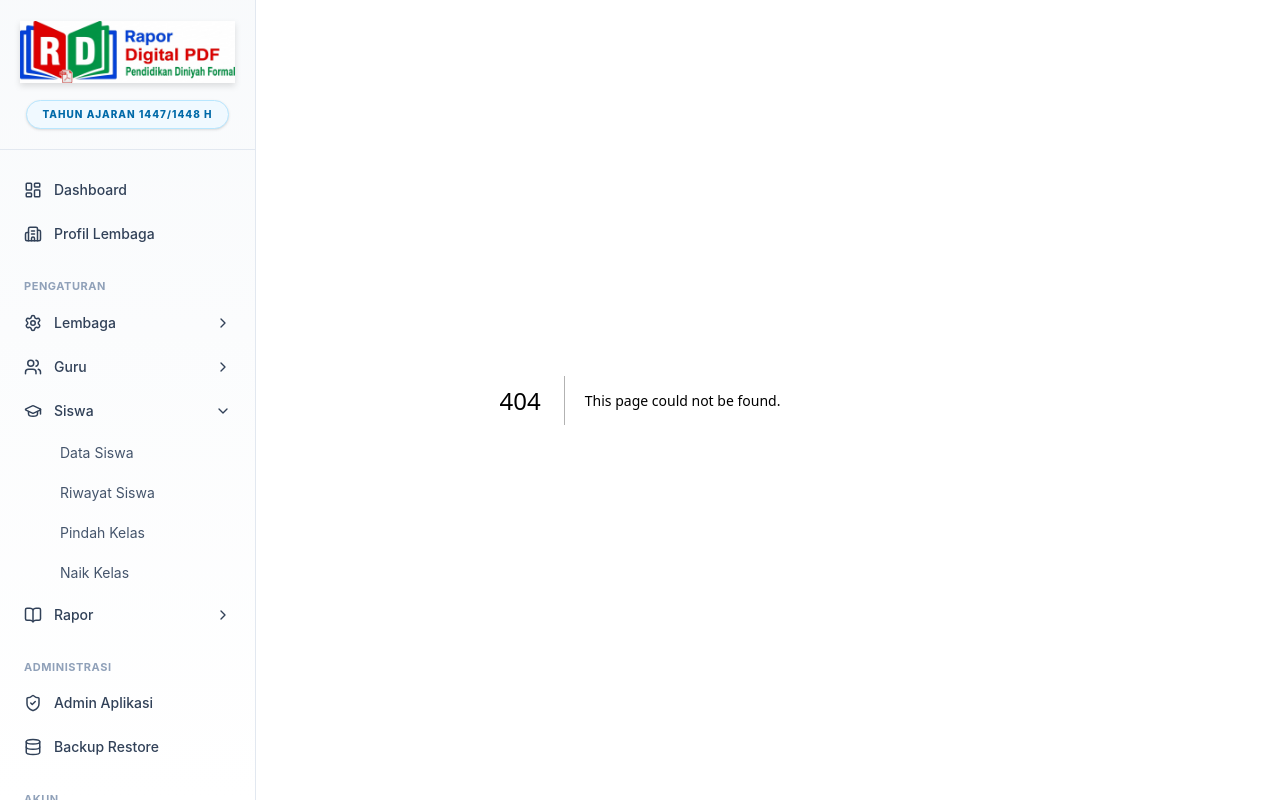
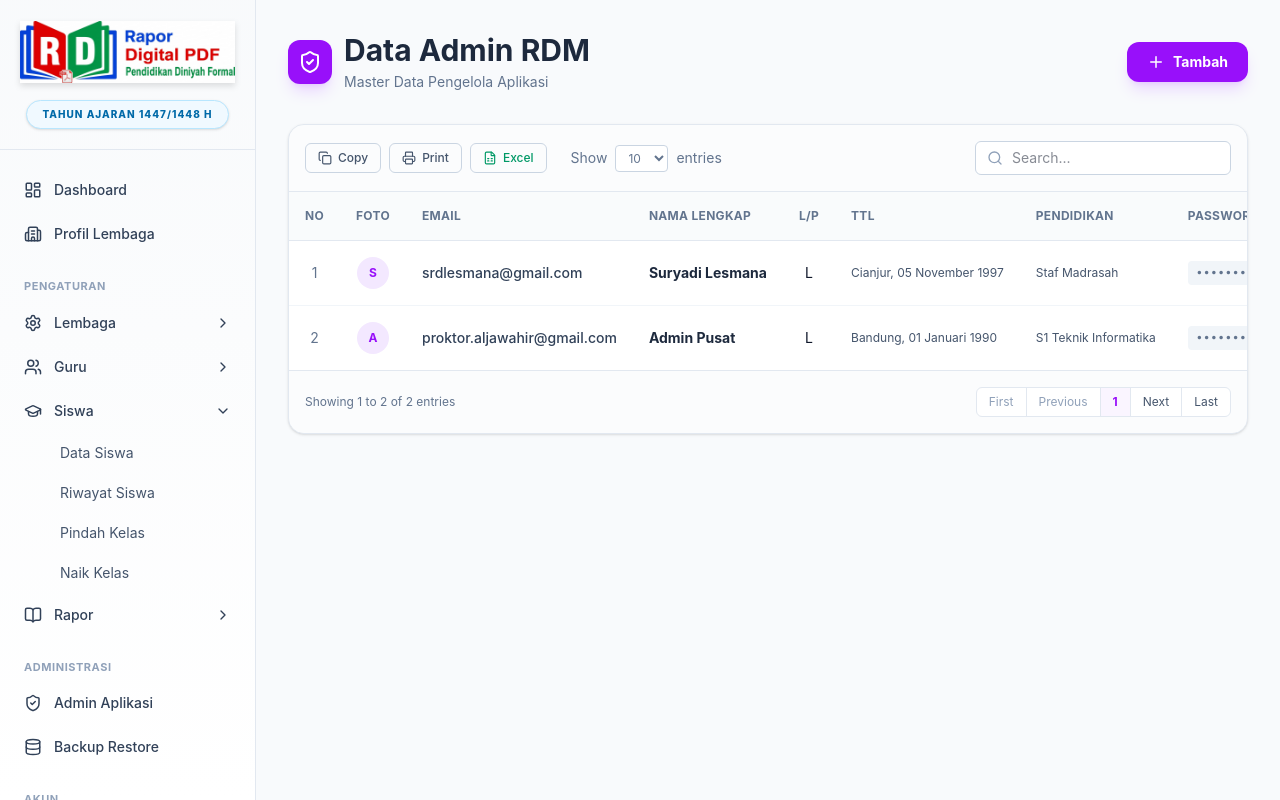
Before and after one commit to Kangsanboy/RD-PDF, a Next.js app: page /admin in a window 1280 px wide. Before the commit this address had no page. Built offline with nearby package versions, Linux system fonts and the light colour scheme.

Commit message:
Add files via upload

```diff
--- /dev/null
+++ b/app/admin/page.tsx
@@ -0,0 +1,158 @@
+"use client";
+
+import { useState } from "react";
+import { ShieldCheck, Plus, Search, Edit, Trash2, Copy, Printer, FileSpreadsheet, Eye, EyeOff } from "lucide-react";
+
+export default function AdminPage() {
+  // State untuk toggle visibilitas password
+  const [showPassword, setShowPassword] = useState<number | null>(null);
+
+  // Data dummy admin sesuai referensi
+  const dummyAdmin = [
+    { id: 1, email: "srdlesmana@gmail.com", nama: "Suryadi Lesmana", jk: "L", ttl: "Cianjur, 05 November 1997", pendidikan: "Staf Madrasah", password: "password123" },
+    { id: 2, email: "proktor.aljawahir@gmail.com", nama: "Admin Pusat", jk: "L", ttl: "Bandung, 01 Januari 1990", pendidikan: "S1 Teknik Informatika", password: "adminrahasia" },
+  ];
+
+  return (
+    <main className="flex-1 ml-64 p-8 bg-slate-50 dark:bg-slate-900 min-h-screen transition-colors duration-300">
+
+      {/* Header Halaman */}
+      <header className="flex flex-col md:flex-row justify-between items-start md:items-center mb-8 gap-4">
+        <div className="flex items-center gap-3">
+          <div className="p-2.5 bg-purple-600 rounded-xl text-white shadow-lg shadow-purple-500/20">
+            <ShieldCheck size={24} />
+          </div>
+          <div>
+            <h2 className="text-3xl font-bold text-slate-800 dark:text-white">Data Admin RDM</h2>
+            <p className="text-sm text-slate-500 dark:text-slate-400 mt-1">Master Data Pengelola Aplikasi</p>
+          </div>
+        </div>
+
+        <button className="flex items-center gap-2 bg-purple-600 hover:bg-purple-700 text-white px-5 py-2.5 rounded-xl shadow-lg shadow-purple-500/20 transition-all font-bold text-sm active:scale-95">
+          <Plus size={18} />
+          Tambah
+        </button>
+      </header>
+
+      {/* Area Konten Utama */}
+      <div className="bg-white dark:bg-slate-800 rounded-2xl border border-slate-200 dark:border-slate-700 shadow-sm overflow-hidden">
+
+        {/* Toolbar Export & Search */}
+        <div className="p-4 border-b border-slate-200 dark:border-slate-700 flex flex-col md:flex-row justify-between items-center gap-4 bg-slate-50/50 dark:bg-slate-800/50">
+
+          {/* Tombol Export */}
+          <div className="flex items-center gap-2">
+            <button className="flex items-center gap-1.5 px-3 py-1.5 border border-slate-300 dark:border-slate-600 rounded-md text-xs font-medium text-slate-600 dark:text-slate-300 hover:bg-slate-100 dark:hover:bg-slate-700 transition-colors">
+              <Copy size={14} /> Copy
+            </button>
+            <button className="flex items-center gap-1.5 px-3 py-1.5 border border-slate-300 dark:border-slate-600 rounded-md text-xs font-medium text-slate-600 dark:text-slate-300 hover:bg-slate-100 dark:hover:bg-slate-700 transition-colors">
+              <Printer size={14} /> Print
+            </button>
+            <button className="flex items-center gap-1.5 px-3 py-1.5 border border-slate-300 dark:border-slate-600 rounded-md text-xs font-medium text-emerald-600 dark:text-emerald-400 hover:bg-emerald-50 dark:hover:bg-emerald-900/30 transition-colors">
+              <FileSpreadsheet size={14} /> Excel
+            </button>
+
+            <div className="ml-4 flex items-center gap-2 text-sm text-slate-500 dark:text-slate-400 hidden sm:flex">
+                <span>Show</span>
+                <select className="border border-slate-300 dark:border-slate-600 rounded bg-white dark:bg-slate-900 px-2 py-1 text-xs outline-none focus:ring-1 focus:ring-purple-500">
+                    <option>10</option>
+                    <option>25</option>
+                    <option>50</option>
+                </select>
+                <span>entries</span>
+            </div>
+          </div>
+
+          {/* Search */}
+          <div className="relative w-full md:w-64">
+            <Search className="absolute left-3 top-1/2 -translate-y-1/2 text-slate-400" size={16} />
+            <input
+              type="text"
+              placeholder="Search..."
+              className="w-full pl-9 pr-3 py-1.5 text-sm bg-white dark:bg-slate-900 border border-slate-300 dark:border-slate-600 rounded-md focus:outline-none focus:ring-1 focus:ring-purple-500 dark:text-slate-200 transition-all"
+            />
+          </div>
+        </div>
+
+        {/* Tabel Data Admin */}
+        <div className="overflow-x-auto">
+          <table className="w-full text-sm text-left whitespace-nowrap">
+            <thead>
+              <tr className="text-xs text-slate-500 dark:text-slate-400 uppercase bg-slate-50/80 dark:bg-slate-900/80 border-b border-slate-200 dark:border-slate-700 font-semibold tracking-wide">
+                <th className="px-4 py-4 w-10 text-center">No</th>
+                <th className="px-4 py-4 text-center">Foto</th>
+                <th className="px-4 py-4">Email</th>
+                <th className="px-4 py-4">Nama Lengkap</th>
+                <th className="px-4 py-4 text-center">L/P</th>
+                <th className="px-4 py-4">TTL</th>
+                <th className="px-4 py-4">Pendidikan</th>
+                <th className="px-4 py-4">Password</th>
+                <th className="px-4 py-4 text-center">Aksi</th>
+              </tr>
+            </thead>
+            <tbody className="divide-y divide-slate-100 dark:divide-slate-700/50">
+              {dummyAdmin.map((item, index) => (
+                <tr key={item.id} className="hover:bg-purple-50/30 dark:hover:bg-purple-900/10 transition-colors">
+                  <td className="px-4 py-4 text-center text-slate-500 dark:text-slate-400">{index + 1}</td>
+
+                  {/* Kolom Foto (Inisial) */}
+                  <td className="px-4 py-4 text-center">
+                    <div className="w-8 h-8 rounded-full bg-purple-100 text-purple-600 dark:bg-purple-900/50 dark:text-purple-400 flex items-center justify-center font-bold text-xs mx-auto">
+                        {item.nama.charAt(0)}
+                    </div>
+                  </td>
+
+                  <td className="px-4 py-4 font-medium text-slate-700 dark:text-slate-300">{item.email}</td>
+                  <td className="px-4 py-4 font-bold text-slate-800 dark:text-slate-200">{item.nama}</td>
+                  <td className="px-4 py-4 text-center">{item.jk}</td>
+                  <td className="px-4 py-4 text-slate-600 dark:text-slate-400 text-xs">{item.ttl}</td>
+                  <td className="px-4 py-4 text-slate-600 dark:text-slate-400 text-xs">{item.pendidikan}</td>
+
+                  {/* Kolom Password */}
+                  <td className="px-4 py-4">
+                    <div className="flex items-center gap-2">
+                        <span className="font-mono text-xs text-slate-500 bg-slate-100 dark:bg-slate-800 px-2 py-1 rounded">
+                            {showPassword === item.id ? item.password : '••••••••'}
+                        </span>
+                        <button
+                            onClick={() => setShowPassword(showPassword === item.id ? null : item.id)}
+                            className="text-slate-400 hover:text-purple-500 transition-colors"
+                        >
+                            {showPassword === item.id ? <EyeOff size={14} /> : <Eye size={14} />}
+                        </button>
+                    </div>
+                  </td>
+
+                  {/* Kolom Aksi */}
+                  <td className="px-4 py-4">
+                    <div className="flex justify-center gap-1.5">
+                        <button className="flex items-center gap-1 bg-purple-100 hover:bg-purple-200 text-purple-700 dark:bg-purple-900/30 dark:hover:bg-purple-900/50 dark:text-purple-400 px-2.5 py-1.5 rounded text-xs font-semibold transition-colors">
+                            <Edit size={12} /> Edit
+                        </button>
+                        <button className="flex items-center gap-1 bg-rose-100 hover:bg-rose-200 text-rose-700 dark:bg-rose-900/30 dark:hover:bg-rose-900/50 dark:text-rose-400 px-2.5 py-1.5 rounded text-xs font-semibold transition-colors">
+                            <Trash2 size={12} /> Del
+                        </button>
+                    </div>
+                  </td>
+                </tr>
+              ))}
+            </tbody>
+          </table>
+        </div>
+
+        {/* Footer Pagination */}
+        <div className="p-4 border-t border-slate-200 dark:border-slate-700 bg-slate-50/50 dark:bg-slate-800/50 flex justify-between items-center text-xs">
+          <p className="text-slate-500 dark:text-slate-400">Showing 1 to 2 of 2 entries</p>
+          <div className="flex bg-white dark:bg-slate-900 border border-slate-200 dark:border-slate-700 rounded-md overflow-hidden">
+            <button className="px-3 py-1.5 border-r border-slate-200 dark:border-slate-700 text-slate-400 cursor-not-allowed">First</button>
+            <button className="px-3 py-1.5 border-r border-slate-200 dark:border-slate-700 text-slate-400 cursor-not-allowed">Previous</button>
+            <button className="px-3 py-1.5 bg-purple-50 dark:bg-purple-900/20 text-purple-600 dark:text-purple-400 font-bold border-r border-slate-200 dark:border-slate-700">1</button>
+            <button className="px-3 py-1.5 hover:bg-slate-50 dark:hover:bg-slate-800 text-slate-600 dark:text-slate-300 border-r border-slate-200 dark:border-slate-700 transition-colors cursor-not-allowed">Next</button>
+            <button className="px-3 py-1.5 hover:bg-slate-50 dark:hover:bg-slate-800 text-slate-600 dark:text-slate-300 transition-colors cursor-not-allowed">Last</button>
+          </div>
+        </div>
+
+      </div>
+    </main>
+  );
+}
```
